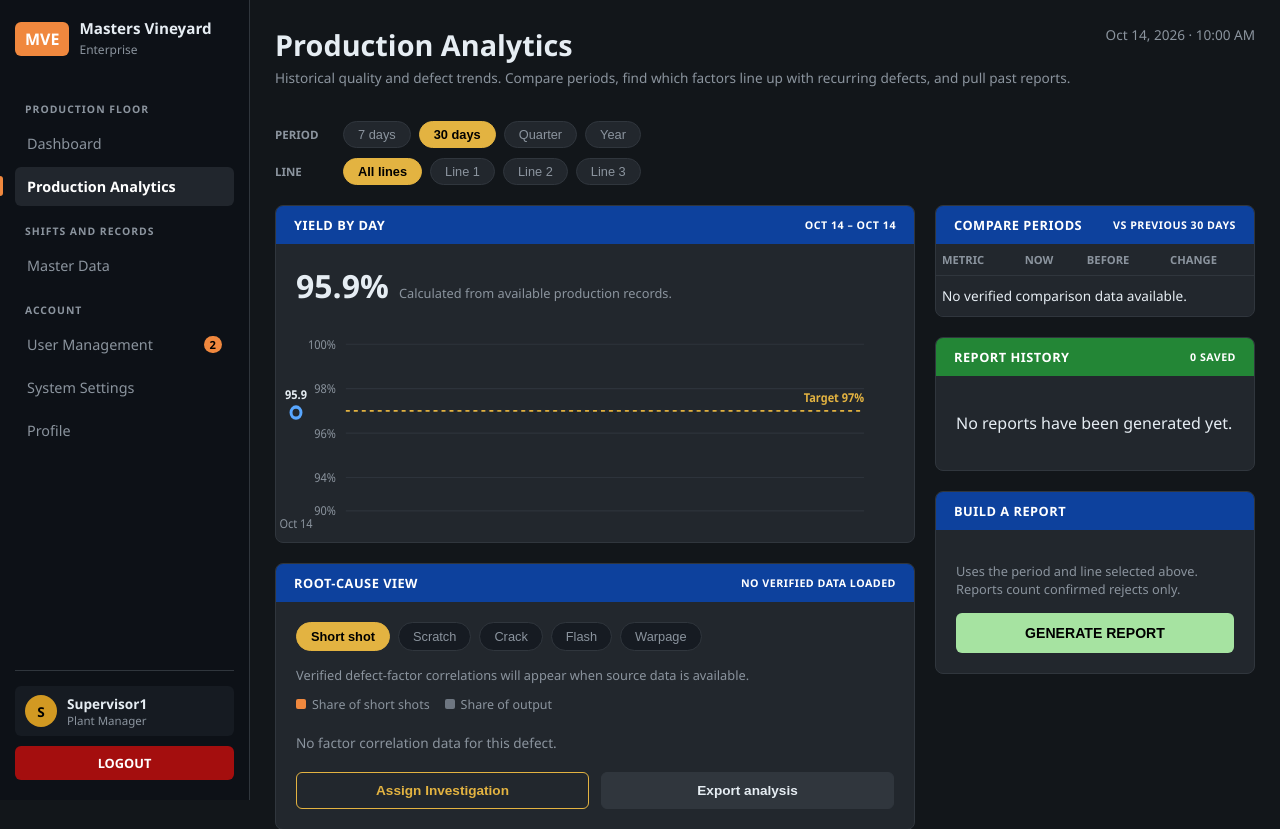
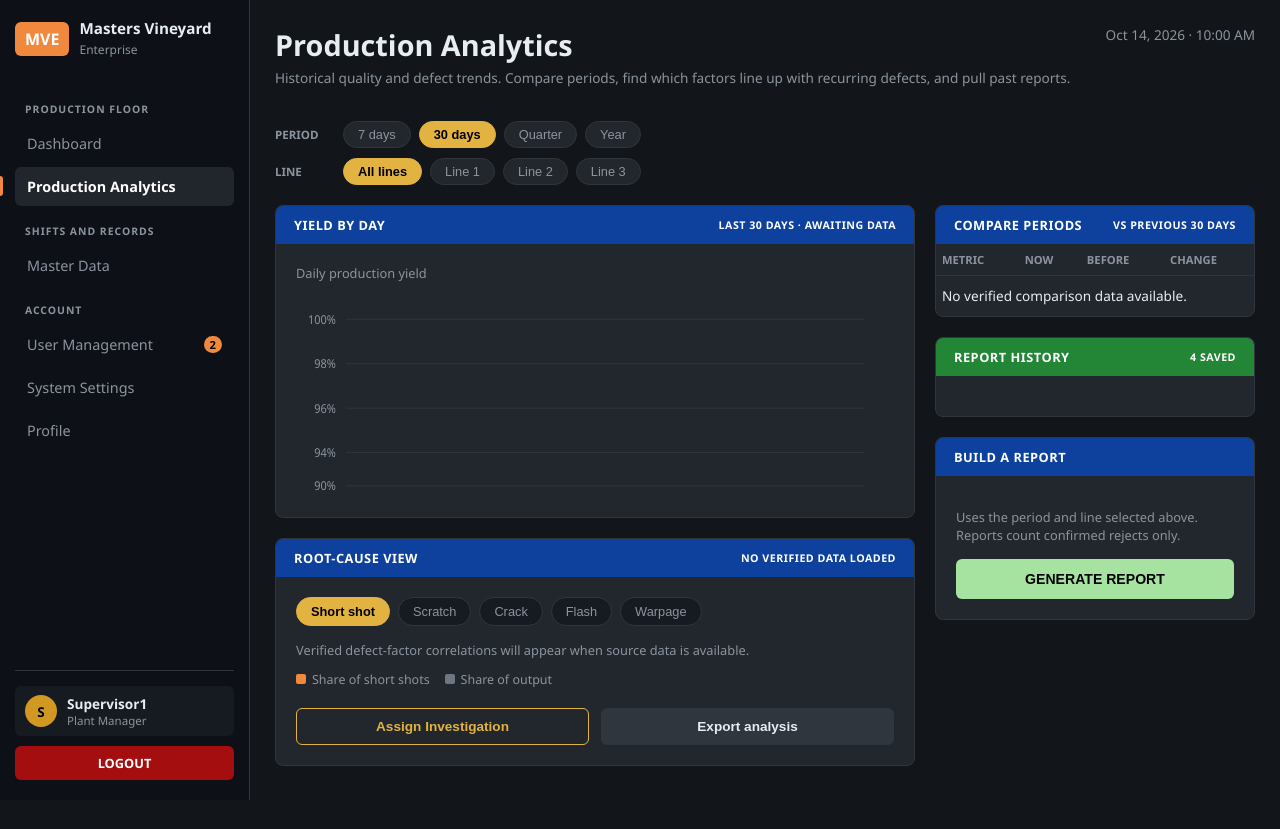
Before and after one commit to greenapplelatte/G64CapstoneProject, a PHP site: page /views/manager/analytics.php in a window 1280 px wide. Shown: the top 829 px of the page. After the commit the page ends 800 px from the top, so only its background shows below. Run offline with PHP 8.4, Linux system fonts and the light colour scheme; a user stored in the database is signed in; data comes from the database, SQL or seed files in the repository; some libraries are stand-ins or nearby versions.

Commit message:
Update analytics view

```diff
--- a/G64CapstoneProject/views/manager/analytics.php
+++ b/G64CapstoneProject/views/manager/analytics.php
@@ -61,11 +61,9 @@ check_role('manager');
                         <small id="yield-date-range">Last 30 days · awaiting data</small>
                     </div>
                     <div class="card-body">
-                        <div class="yield-summary-title">
-                            <span class="yield-val-large" id="yield-average">—</span>
-                            <span class="yield-meta">Calculated from available production records.</span>
-                        </div>
-
+                           <div class="yield-summary-title">
+                              <span class="yield-meta">Daily production yield</span>
+                           </div>
                         <!-- SVG Line Chart -->
                         <div class="chart-container">
                             <svg class="yield-svg" viewBox="0 0 600 180" preserveAspectRatio="none">
@@ -84,10 +82,6 @@ check_role('manager');
 
                                 <line x1="50" y1="170" x2="570" y2="170" class="grid-line"/>
                                 <text x="40" y="174" class="chart-axis-text" text-anchor="end">90%</text>
-
-                                <!-- Target 97% Line -->
-                                <line x1="50" y1="80" x2="570" y2="80" class="target-line"/>
-                                <text x="570" y="72" class="target-label">Target 97%</text>
 
                                 <!-- Dynamic Line Path -->
                                 <path id="yield-line-path" class="trend-line" d="" />
```
